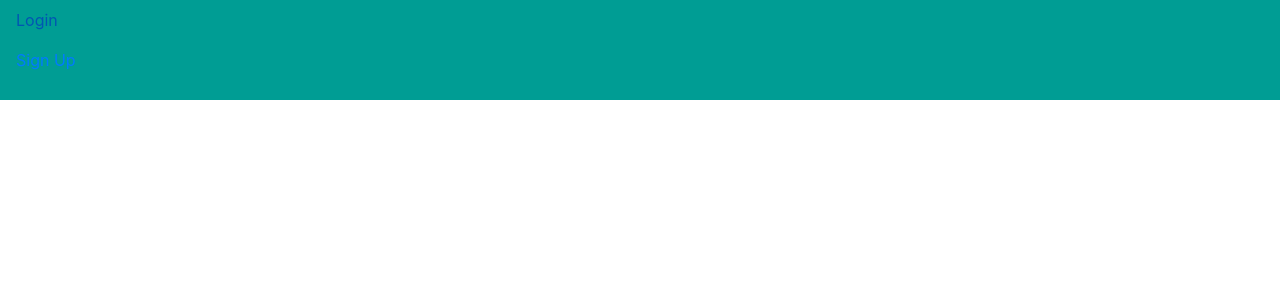
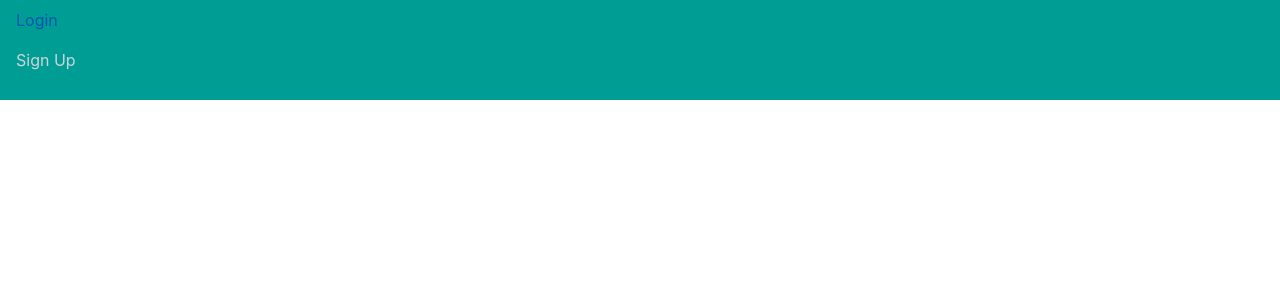
Before and after one commit to Ivy-Chelsea/DevConnect, a Flask app: page /home in a window 1280 px wide. Shown: the top 300 px of the page. Run offline with Flask 3, Linux system fonts and the light colour scheme; data that the repository does not hold is empty; some libraries are stand-ins or nearby versions.

Commit message:
style navigation link

```diff
--- a/scp/static/home.css
+++ b/scp/static/home.css
@@ -16,3 +16,8 @@ header {
     z-index: 1000;
     display: flex;
 }
+
+.nav-link {
+  color: #cbd5db;
+  display: flex;
+}
```
